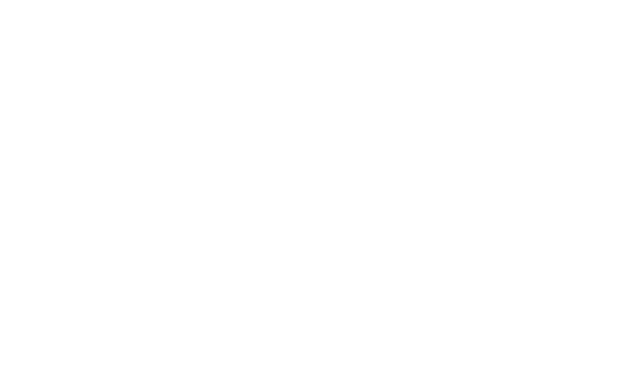
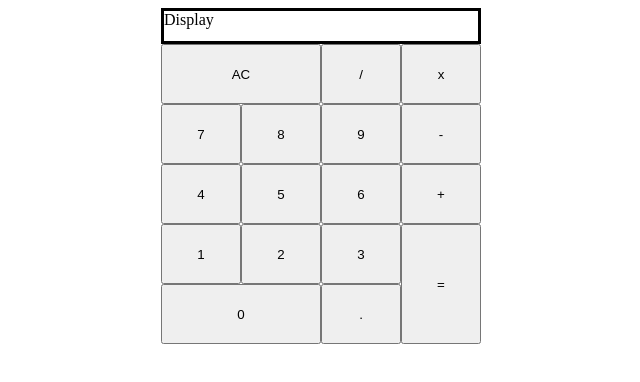
Before and after one commit to chinhle23/odin-calculator, a plain HTML site: page index.html in a window 1280 px wide. Shown: the whole page, without its empty margins (319-959 px from the left). Drawn offline with Linux system fonts and the light colour scheme.

Commit message:
Create basic HTML calculator layout

```diff
--- a/index.html
+++ b/index.html
@@ -6,6 +6,40 @@
     <link rel="stylesheet" href="style.css">
   </head>
   <body>
+    <div class="calculator">
+      <div id="display">Display</div>
+      <div class="row">
+        <button id="clear">AC</button>
+        <button id="divide" class="operator">/</button>
+        <button id="multiply" class="operator">x</button>
+      </div>
+      <div class="row">
+        <button id="seven" class="number">7</button>
+        <button id="eight" class="number">8</button>
+        <button id="nine" class="number">9</button>
+        <button id="subtract" class="operator">-</button>
+      </div>
+      <div class="row">
+        <button id="four" class="number">4</button>
+        <button id="five" class="number">5</button>
+        <button id="six" class="number">6</button>
+        <button id="add" class="operator">+</button>
+      </div>
+      <div class="row">
+        <div class="two-bottom-rows">
+          <div class="row">
+            <button id="one" class="number">1</button>
+            <button id="two" class="number">2</button>
+            <button id="three" class="number">3</button>
+          </div>
+          <div class="row">
+            <button id="zero" class="number">0</button>
+            <button id="decimal">.</button>
+          </div>
+        </div>
+        <button id="equals">=</button>
+      </div>
+    </div>
     <script src="javascript.js"></script>
   </body>
 </html>
--- a/style.css
+++ b/style.css
@@ -0,0 +1,37 @@
+* {
+  padding: 0;
+}
+
+body {
+  display: flex;
+  justify-content: center;
+}
+
+.calculator {
+  width: 320px;
+  display: flex;
+  flex-direction: column;
+}
+
+#display {
+  height: 30px;
+  border: solid;
+}
+
+.row {
+  display: flex;
+}
+
+#clear, #zero {
+  width: 160px;
+  height: 60px;
+}
+.operator, .number, #decimal {
+  width: 80px;
+  height: 60px;
+}
+
+#equals {
+  width: 80px;
+  height: 120px;
+}
```
